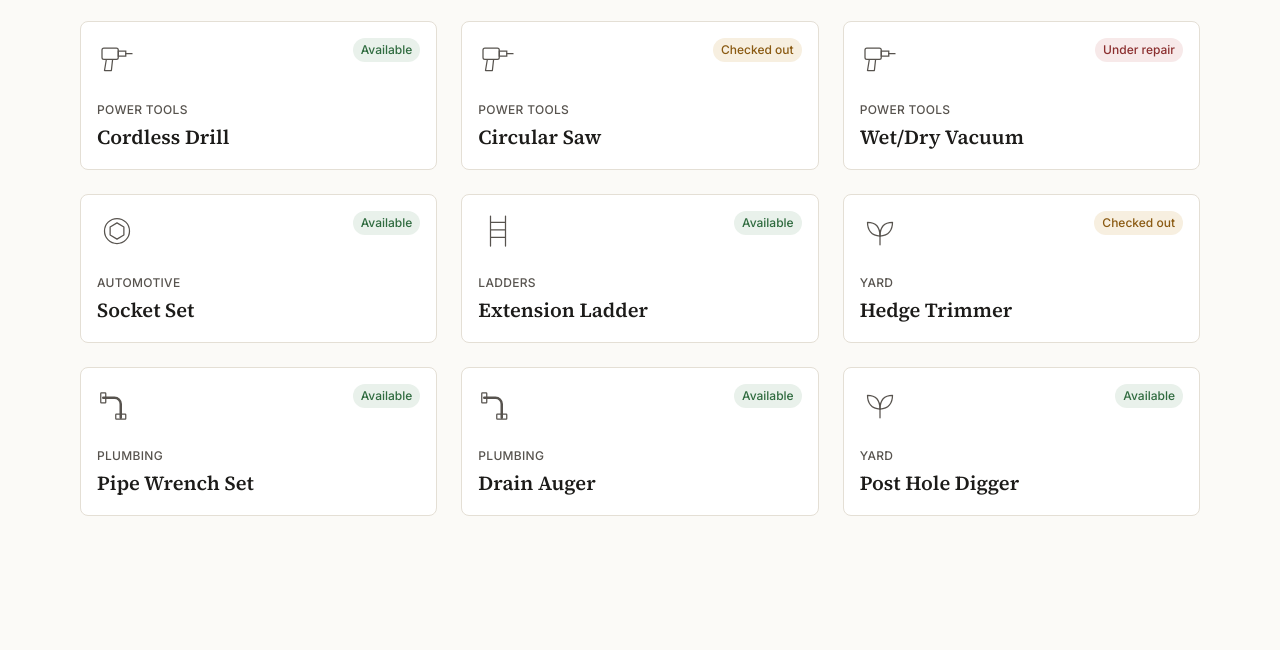
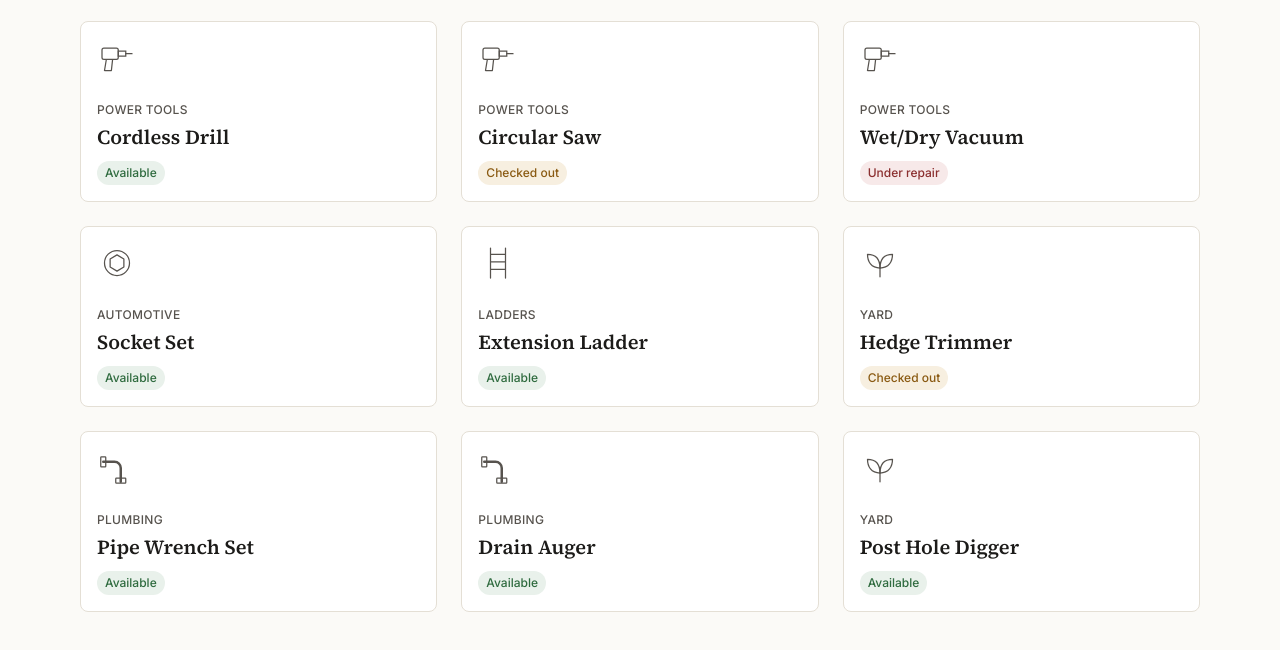
Before and after one commit to phillipmckeown/d4d-build-a, a website: page index.html in a window 1280 px wide. Shown: the part 208-858 px from the top of the page. Before the commit the page ends 800 px from the top, so only its background shows below. Drawn offline with Linux system fonts and the light colour scheme.

Commit message:
Adjusted the status badge to the left side of the tool card.

```diff
--- a/index.html
+++ b/index.html
@@ -50,12 +50,10 @@
           .filter((tool) => tool.availability !== "retired")
           .map((tool) => `
             <a href="tool.html?id=${encodeURIComponent(tool.id)}" class="group flex flex-col rounded-card border border-border bg-surface-raised p-md transition hover:-translate-y-xs hover:border-accent hover:shadow-md">
-              <div class="flex items-start justify-between gap-sm">
-                <img src="images/${tool.category}.svg" alt="" class="size-xl" width="40" height="40">
-                <span class="rounded-full px-sm py-xs text-xs font-medium ${availabilityClasses[tool.availability]}">${availabilityLabels[tool.availability]}</span>
-              </div>
+              <img src="images/${tool.category}.svg" alt="" class="size-xl" width="40" height="40">
               <p class="mt-lg text-xs font-medium uppercase tracking-wide text-ink-muted">${categories.get(tool.category)}</p>
               <h2 class="mt-xs font-display text-lg font-semibold group-hover:text-accent">${tool.name}</h2>
+              <span class="mt-sm self-start rounded-full px-sm py-xs text-xs font-medium ${availabilityClasses[tool.availability]}">${availabilityLabels[tool.availability]}</span>
             </a>
           `)
           .join("");
```
Also changed, not shown: dist/styles.css.
